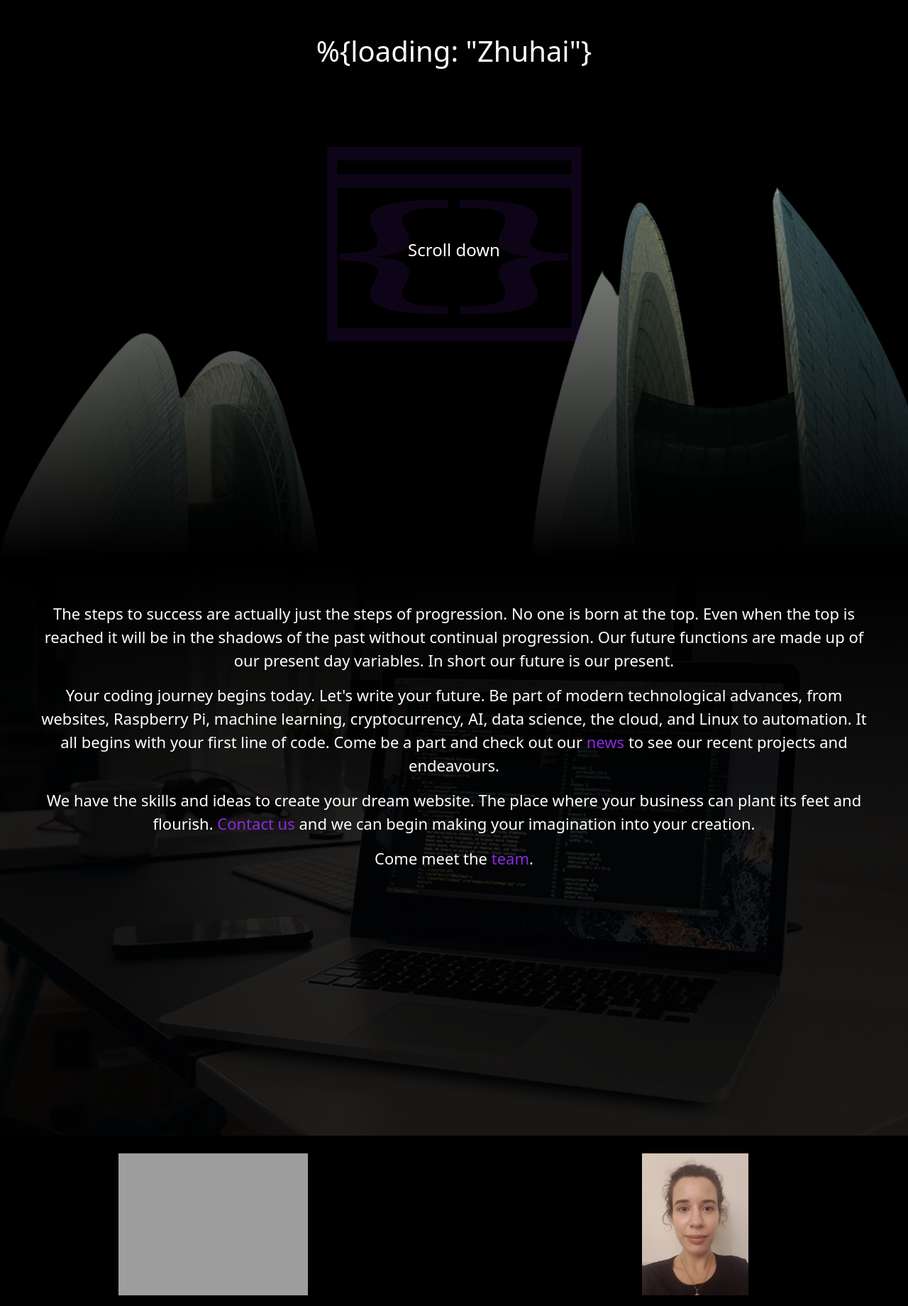
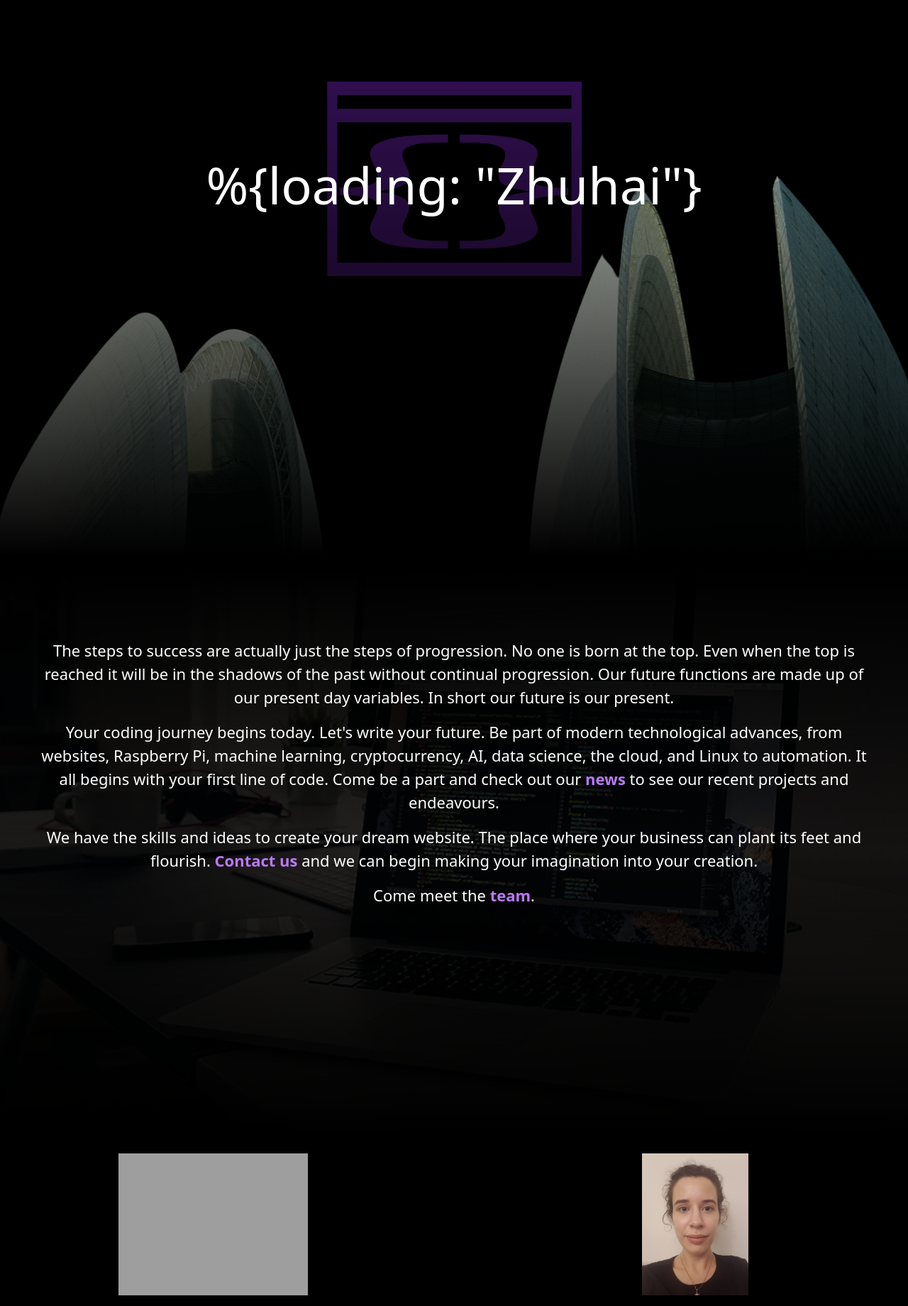
Before and after one commit to loading-zhuhai/loading_site, a Django app: page /home/ in a window 1280 px wide. Shown: the top 1840 px of the page at 71% size. Run offline with Django 3.2, Linux system fonts and the light colour scheme; grey boxes are pictures that could not be loaded.

Commit message:
tidied up fonts and gradients

```diff
--- a/assets/style.css
+++ b/assets/style.css
@@ -2,7 +2,7 @@ body{
 	text-align:left;
 	margin: 0px;
 	height: 100vh;
-	/* background-color: black !important; */
+	background-color: black !important;
 	}
 
 .black-body{
@@ -70,8 +70,9 @@ main{
 	height:140px;
 	width:140px;
 } */
-h1{
+h1, h2{
 color: #FFFFFF;
+font-weight: 200 !important;
 }
 
 h2{
@@ -86,6 +87,7 @@ margin-bottom: 1.5rem !important;
 p{
 color: #FFFFFF;
 font-size: 22px;
+font-weight: 300;
 }
 
 i{
@@ -167,20 +169,23 @@ i{
 }
 
 .purple-link{
-	color: #8a2be2;
+	color: #bc78f8;
 	text-decoration: none;
+	font-weight: 600;
 }
 
 .contact-background-image{
     background-size: cover;
     background-repeat: no-repeat;
-    background-image: url('./pictures/Keyboard.jpg');
+    background-image:
+		linear-gradient(180deg, #000000 0%, #00000000 60%,  #000000 100%) ,
+		url('./pictures/Keyboard.jpg');
 	background-color: #00000078;
 	background-blend-mode: multiply;
     height: 100vh;
 }
 
-.landing-page-background-image{
+/* .landing-page-background-image{
 	background-size: cover;
     background-repeat: no-repeat;
 	background-color: #000000;
@@ -188,24 +193,44 @@ i{
 		linear-gradient(180deg, #00000000 0%, #000000 98%),
 		url('./pictures/clams-removebg.png');
     height: 100vh;
+} */
+.landing-page{
+	/* display:inline-block; */
+	/* background-color: #000000; */
+    height: 100vh;
+	position: relative;
+	background: linear-gradient(180deg, #00000000 0%, #000000 98%);
 }
+.landing-page-image{
+	/* background-size: cover; */
+	position:absolute;
+	right: 0;
+	top: 0;
+	z-index:-1;
+	display:block;
+    height: 100vh;
+	width: 100vw;
+}
+
 .home-background-image{
 	background-size: cover;
     background-repeat: no-repeat;
 	background-image:
-		linear-gradient(180deg, #000000 0%, #00000000 50%),
+		linear-gradient(180deg, #000000 0%, #00000000 50%,  #000000 100%) ,
 		url('./pictures/ComputerDark.jpg');
 	background-color: #0000009c;
-	background-blend-mode: multiply;
+	background-blend-mode: color-burn;
     height: 100vh;
 }
 
 .news-background-image{
 	background-size: cover;
     background-repeat: no-repeat;
-	background-color: #000000f0;
+	background-color: #000000bf;
 	background-blend-mode: overlay;
-    background-image: url('./pictures/ComputerChip.jpg');
+    background-image:
+		linear-gradient(180deg, #000000 0%, #00000000 50%,  #000000 100%) ,
+		url('./pictures/ComputerChip.jpg');
     height: 100vh;
 }
 
@@ -232,18 +257,19 @@ i{
 }
 
 #intro > p {
-	color: #ba81ee;
+	color: #d8acff;
 	text-align: center;
 }
 
 #landingPageLogo{
-	opacity: 0.1;
+	opacity: 0.4;
 	width: 360px;
+	position: relative;
+	z-index: -2;
 }
 
-#enterLink{
+#landingPageH1{
 	position: absolute;
-	text-decoration: none;
-	color: white;
-	font-size: 24px;
+	font-size: 72px;
+	font-weight: 200;
 }
--- a/home/templates/home.html
+++ b/home/templates/home.html
@@ -34,18 +34,20 @@
 	</nav>
 </div>
 
-	<section id = "landingPageSection" class = "landing-page-background-image">
-		<h1 class = "pt-5" style = "text-align: center;">%{loading: "Zhuhai"}</h1>
+	<!-- <section id = "landingPageSection" class = "landing-page-background-image"> -->
+		<section id = "landingPage" class = "landing-page">
+			<img src = "../../assets/pictures/clams-removebg.png" class = "landing-page-image">
+
 		<div style = "height: 60vh" class = "d-flex justify-content-center align-items-center">
-			<img id = "landingPageLogo"  src="../../assets/pictures/big_perfect_all_violetAsset%209.png">
-			<a class= "mt-3" id = "enterLink" href="http://localhost:8000/home/">Scroll down</a>
+			<img id = "landingPageLogo" class = "mt-4"  src="../../assets/pictures/big_perfect_all_violetAsset%209.png">
+			<h1 id = "landingPageH1" class = "pt-5" style = "text-align: center;">%{loading: "Zhuhai"}</h1>
 		</div>
 	</section>
 
 	<!-- <div id = "blackGradientBlock"></div> -->
 
 	<section id = "homeSection" class = "home-background-image">
-		<div class = "p-5" style = "text-align: center;">
+		<div class = "p-5" style = "text-align: center; padding-top: 100px !important">
 			<p>
 				The steps to success are actually just the steps of progression. No one is born at the top. Even when the top is reached it will be in the shadows of the past
 				without continual progression. Our future functions are made up of our present day variables. In short our future is our present.
@@ -315,13 +317,14 @@
 <script>
 
 	const headerNav = document.getElementById('headerNav');
-	const landingPageSection = document.getElementById('landingPageSection');
+	const landingPage = document.getElementById('landingPage');
 
 	headerNav.style = "display: none";
 
 	window.addEventListener('scroll', function() {
 		let offset = window.pageYOffset;
-		if (offset > (landingPageSection.clientHeight * 0.5)) {
+
+		if (offset > (landingPage.clientHeight * 0.5)) {
 			headerNav.style = "display: block";
 			headerNav.classList.add('scroll');
 			headerNav.classList.add('fade-in');
```
